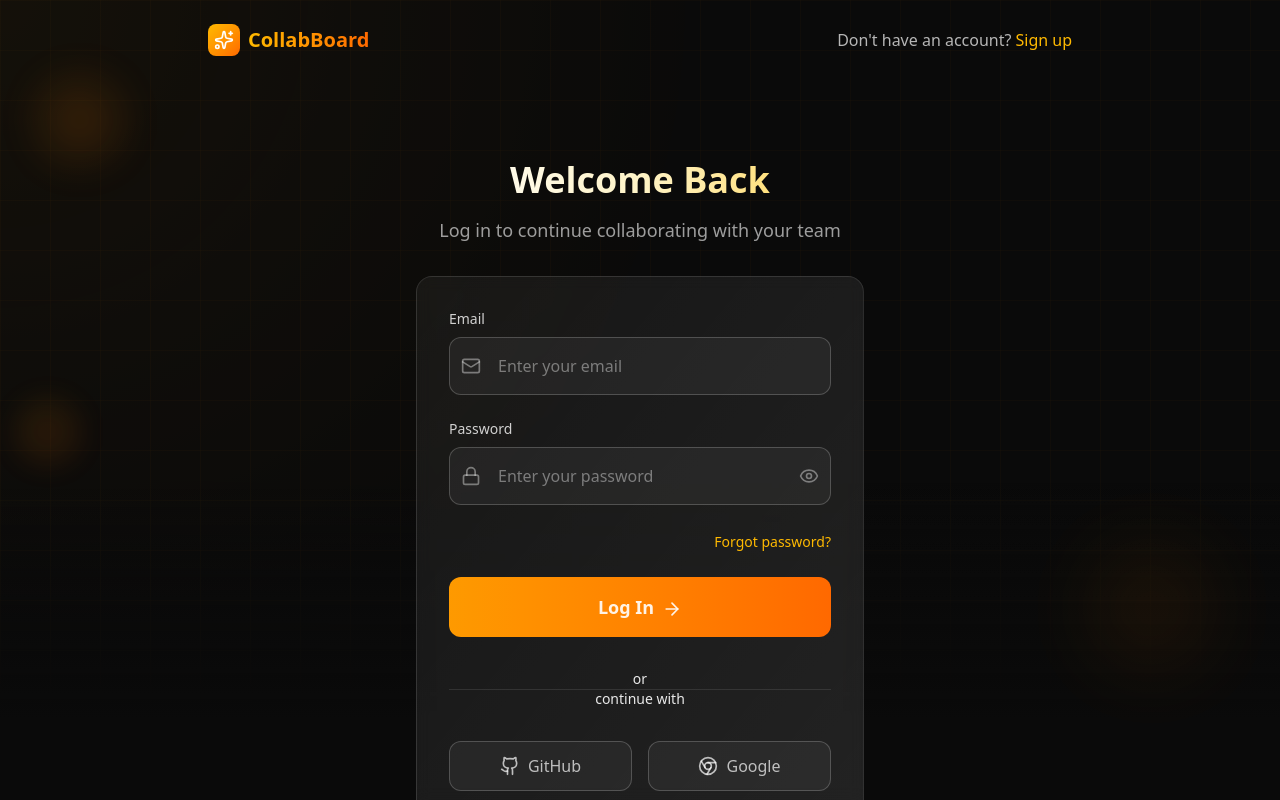
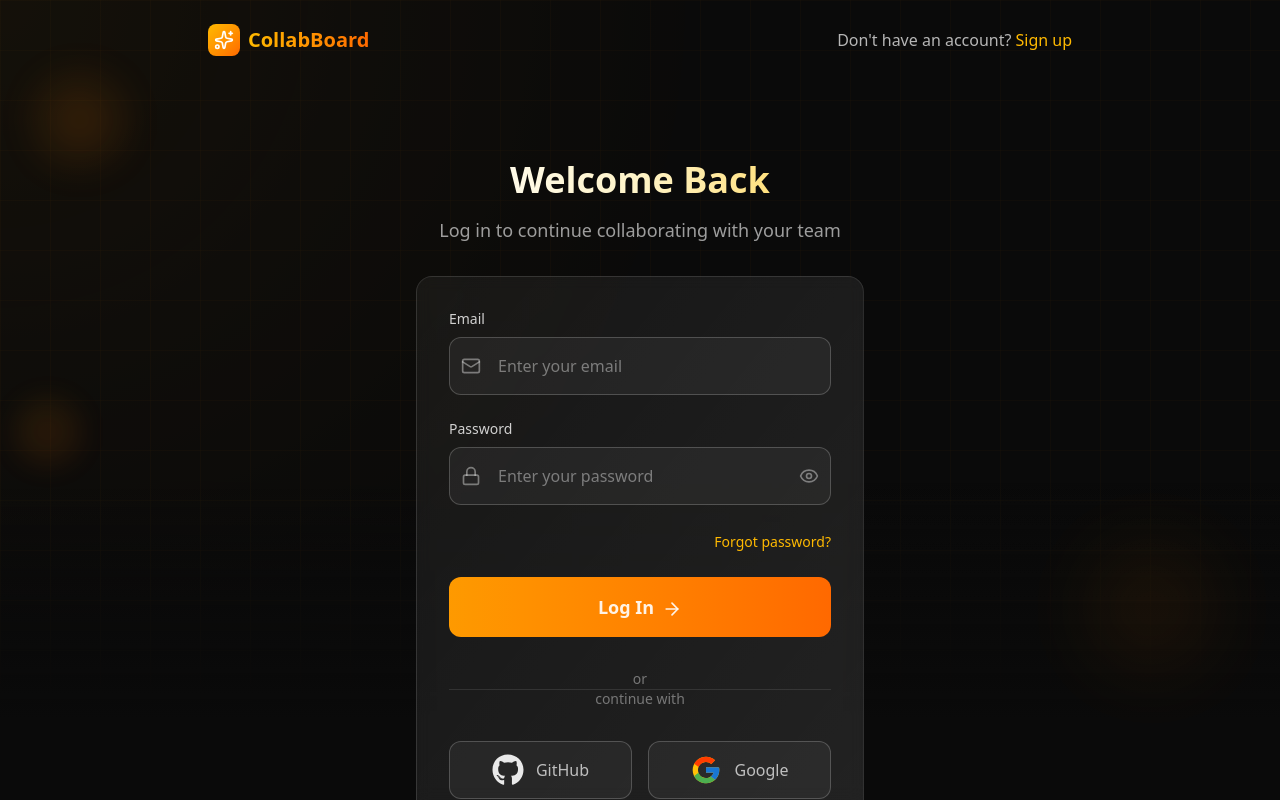
Before and after one commit to Krishnanand2517/collab-board, a React (Vite) app in the folder client/: page /login in a window 1280 px wide. Built offline with nearby package versions, Linux system fonts and the light colour scheme.

Commit message:
fix: Replace the deprecated logos with react-icons

```diff
--- a/client/package.json
+++ b/client/package.json
@@ -14,6 +14,7 @@
     "lucide-react": "^0.536.0",
     "react": "^19.1.0",
     "react-dom": "^19.1.0",
+    "react-icons": "^5.5.0",
     "react-router-dom": "^7.7.1",
     "tailwindcss": "^4.1.11"
   },
--- a/client/src/screens/LoginScreen.tsx
+++ b/client/src/screens/LoginScreen.tsx
@@ -1,14 +1,8 @@
 import { useState, useEffect } from "react";
-import {
-  Eye,
-  EyeOff,
-  Sparkles,
-  ArrowRight,
-  Mail,
-  Lock,
-  Github,
-  Chrome,
-} from "lucide-react";
+import { Eye, EyeOff, Sparkles, ArrowRight, Mail, Lock } from "lucide-react";
+
+import { FcGoogle } from "react-icons/fc";
+import { FaGithub } from "react-icons/fa6";
 
 const LoginScreen = () => {
   const [mousePosition, setMousePosition] = useState({ x: 0, y: 0 });
@@ -203,7 +197,7 @@ const LoginScreen = () => {
                 <div className="absolute inset-0 flex items-center">
                   <div className="w-full border-t border-white/10"></div>
                 </div>
-                <div className="relative flex justify-center text-sm text-center font-medium">
+                <div className="relative flex justify-center text-sm text-center font-medium text-white/40">
                   <span>
                     or
                     <br /> continue with
@@ -214,14 +208,14 @@ const LoginScreen = () => {
 
             {/* Social Login Buttons */}
             <div className="grid grid-cols-2 gap-4">
-              <button className="flex items-center justify-center px-4 py-3 bg-white/5 border border-white/20 rounded-xl hover:border-white/30 hover:bg-white/10 transition-all duration-300 cursor-pointer group">
-                <Github className="w-5 h-5 mr-2 text-white/70 group-hover:text-white transition-colors duration-300" />
+              <button className="flex items-center justify-center gap-3 px-4 py-3 bg-white/5 border border-white/20 rounded-xl hover:border-white/30 hover:bg-white/10 transition-all duration-300 cursor-pointer group">
+                <FaGithub size={32} />
                 <span className="text-white/70 group-hover:text-white transition-colors duration-300">
                   GitHub
                 </span>
               </button>
-              <button className="flex items-center justify-center px-4 py-3 bg-white/5 border border-white/20 rounded-xl hover:border-white/30 hover:bg-white/10 transition-all duration-300 cursor-pointer group">
-                <Chrome className="w-5 h-5 mr-2 text-white/70 group-hover:text-white transition-colors duration-300" />
+              <button className="flex items-center justify-center gap-3 px-4 py-3 bg-white/5 border border-white/20 rounded-xl hover:border-white/30 hover:bg-white/10 transition-all duration-300 cursor-pointer group">
+                <FcGoogle size={32} />
                 <span className="text-white/70 group-hover:text-white transition-colors duration-300">
                   Google
                 </span>
```
Also changed, not shown: 1 other file (tests, documents, lock files or other folders).
